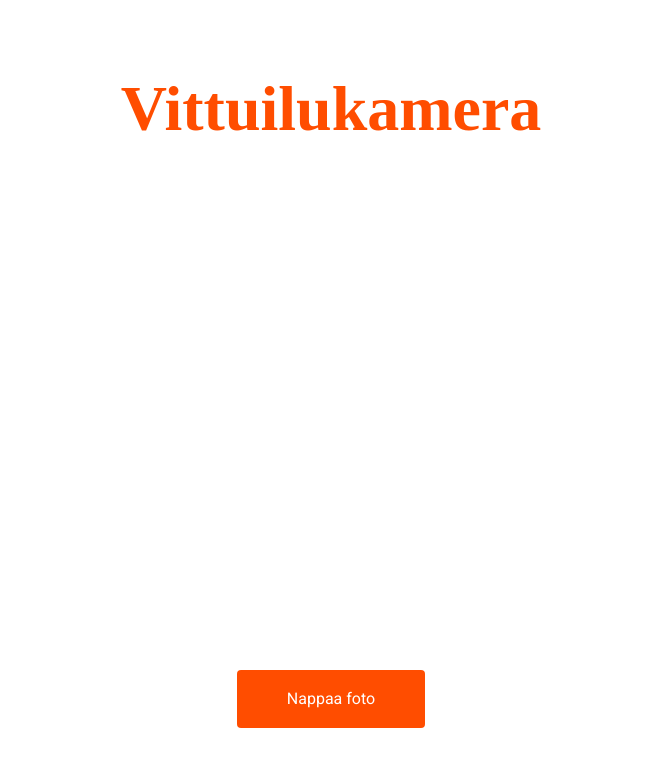
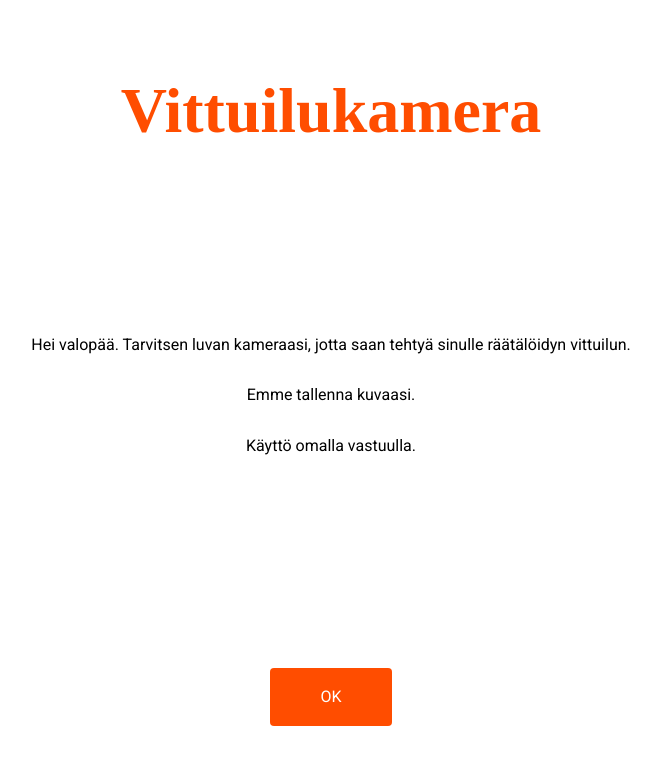
Before and after one commit to jlaari/funnyface, a Next.js app: page / in a window 1280 px wide. Shown: the top 766 px of the page, without its empty margins (309-970 px from the left). Built offline with nearby package versions, Linux system fonts and the light colour scheme; no server answers; a web font is replaced by a local one.

Commit message:
Show permission instructions before asking permissions

```diff
--- a/src/components/WebcamImage.tsx
+++ b/src/components/WebcamImage.tsx
@@ -1,6 +1,7 @@
 import React, { MutableRefObject, useContext } from "react";
 import Webcam from "react-webcam";
 import { WindowContext } from "../common/WindowContextProvider";
+import { font } from "../styles/theme";
 
 export interface WebcamImage {
   api: MutableRefObject<WebcamImageApi>;
@@ -8,6 +9,7 @@
 }
 
 export interface WebcamImageApi {
+  ready: () => void;
   reset: () => void;
   trigger: () => void;
 }
@@ -23,6 +25,7 @@
   const { breakpoint } = useContext(WindowContext);
   const webcamRef = React.useRef() as MutableRefObject<Webcam>;
   api.current = {
+    ready: ready,
     trigger: capture,
     reset: reset,
   };
@@ -39,6 +42,11 @@
     setImage(null);
   }
 
+  function ready() {
+    setReadyToShoot(true);
+  }
+
+  const [readyToShoot, setReadyToShoot] = React.useState<boolean>();
   const [image, setImage] = React.useState<string | null>(null);
 
   if (image) {
@@ -46,6 +54,29 @@
     return (
       <div className="webcam-image">
         <img src={image} alt="Kuva sinusta" />
+      </div>
+    );
+  }
+
+  if (!readyToShoot) {
+    return (
+      <div className="webcam-instructions">
+        <p>
+          Hei valopää. Tarvitsen luvan kameraasi, jotta saan tehtyä sinulle
+          räätälöidyn vittuilun.
+        </p>
+        <p>Emme tallenna kuvaasi.</p>
+        <p>Käyttö omalla vastuulla.</p>
+        <style jsx>{`
+          .webcam-instructions {
+            text-align: center;
+            height: ${height}px;
+            display: flex;
+            flex-direction: column;
+            justify-content: center;
+            margin: 0 35px;
+          }
+        `}</style>
       </div>
     );
   }
--- a/src/pages/HomePage.tsx
+++ b/src/pages/HomePage.tsx
@@ -15,6 +15,8 @@
   const [faceAttributes, setFaceAttributes] =
     React.useState<FaceAttributes | null>();
   const [errorMessage, setErrorMessage] = React.useState<string | undefined>();
+  const [onboardingCompleted, setOnboardingCompleted] =
+    React.useState<boolean>();
   const [faceAttributesLoading, setFaceAttributesLoading] =
     React.useState<boolean>(false);
   const webcamImageRef = React.useRef() as MutableRefObject<WebcamImageApi>;
@@ -38,11 +40,22 @@
     setFaceAttributes(null);
   }, [webcamImageRef]);
 
-  const buttonAction = faceAttributes
-    ? () => reset()
-    : () => webcamImageRef.current.trigger();
+  const onOnboardingCompleted = React.useCallback(async () => {
+    webcamImageRef.current.ready();
+    setOnboardingCompleted(true);
+  }, [webcamImageRef]);
 
-  const buttonText = faceAttributes ? "Nappaa uus" : "Nappaa foto";
+  const buttonAction = onboardingCompleted
+    ? faceAttributes
+      ? () => reset()
+      : () => webcamImageRef.current.trigger()
+    : () => onOnboardingCompleted();
+
+  const buttonText = onboardingCompleted
+    ? faceAttributes
+      ? "Nappaa uus"
+      : "Nappaa foto"
+    : "OK";
 
   return (
     <div className="container">
```
